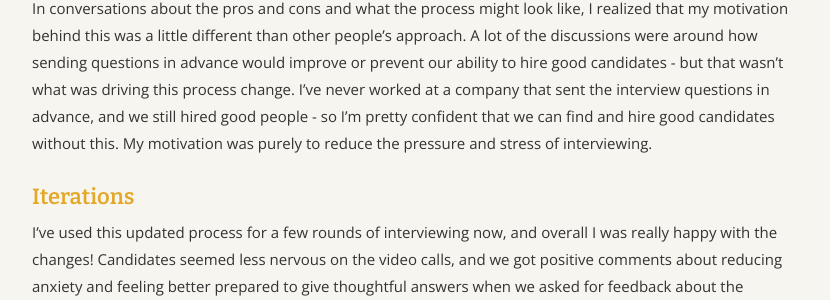
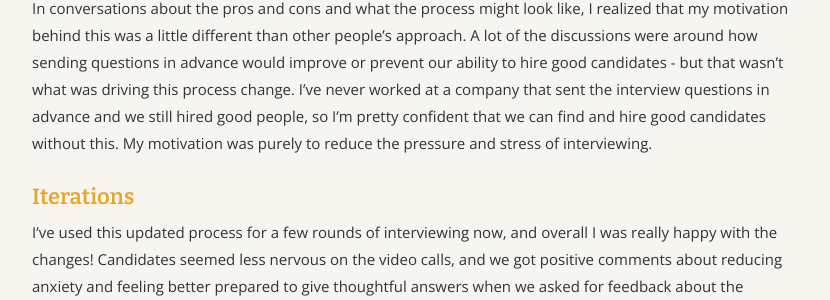
Before and after one commit to angelariggs/angelariggs.github.io, a Jekyll site: the page built from _posts/2022-01-21-updating-interview-process.md, in a window 1280 px wide and 900 px high, scrolled down 1465 px. Shown: the part 262-562 px from the top of the window, without its empty margins (224-1054 px from the left). Built offline with Jekyll 4.4.1, drawn with Linux system fonts in a browser that asks for light colours; comment, search, counter and statistics services are not loaded.

Commit message:
smol grammar tweak

```diff
--- a/_posts/2022-01-21-updating-interview-process.md
+++ b/_posts/2022-01-21-updating-interview-process.md
@@ -33,7 +33,7 @@ I talked with my manager and skip-level to get their feedback, and also brought
 - Reduces the stress of “unknown unknowns” by allowing candidates to narrow their areas of focus
 - Interview sessions can be more of a collaborative conversation instead of having to follow up with more targeted questions due to verbal wandering
 
-In conversations about the pros and cons and what the process might look like, I realized that my motivation behind this was a little different than other people’s approach. A lot of the discussions were around how sending questions in advance would improve or prevent our ability to hire good candidates - but that wasn’t what was driving this process change. I’ve never worked at a company that sent the interview questions in advance, and we still hired good people - so I’m pretty confident that we can find and hire good candidates without this. My motivation was purely to reduce the pressure and stress of interviewing.
+In conversations about the pros and cons and what the process might look like, I realized that my motivation behind this was a little different than other people’s approach. A lot of the discussions were around how sending questions in advance would improve or prevent our ability to hire good candidates - but that wasn’t what was driving this process change. I’ve never worked at a company that sent the interview questions in advance and we still hired good people, so I’m pretty confident that we can find and hire good candidates without this. My motivation was purely to reduce the pressure and stress of interviewing.
 
 ## Iterations
 
```
